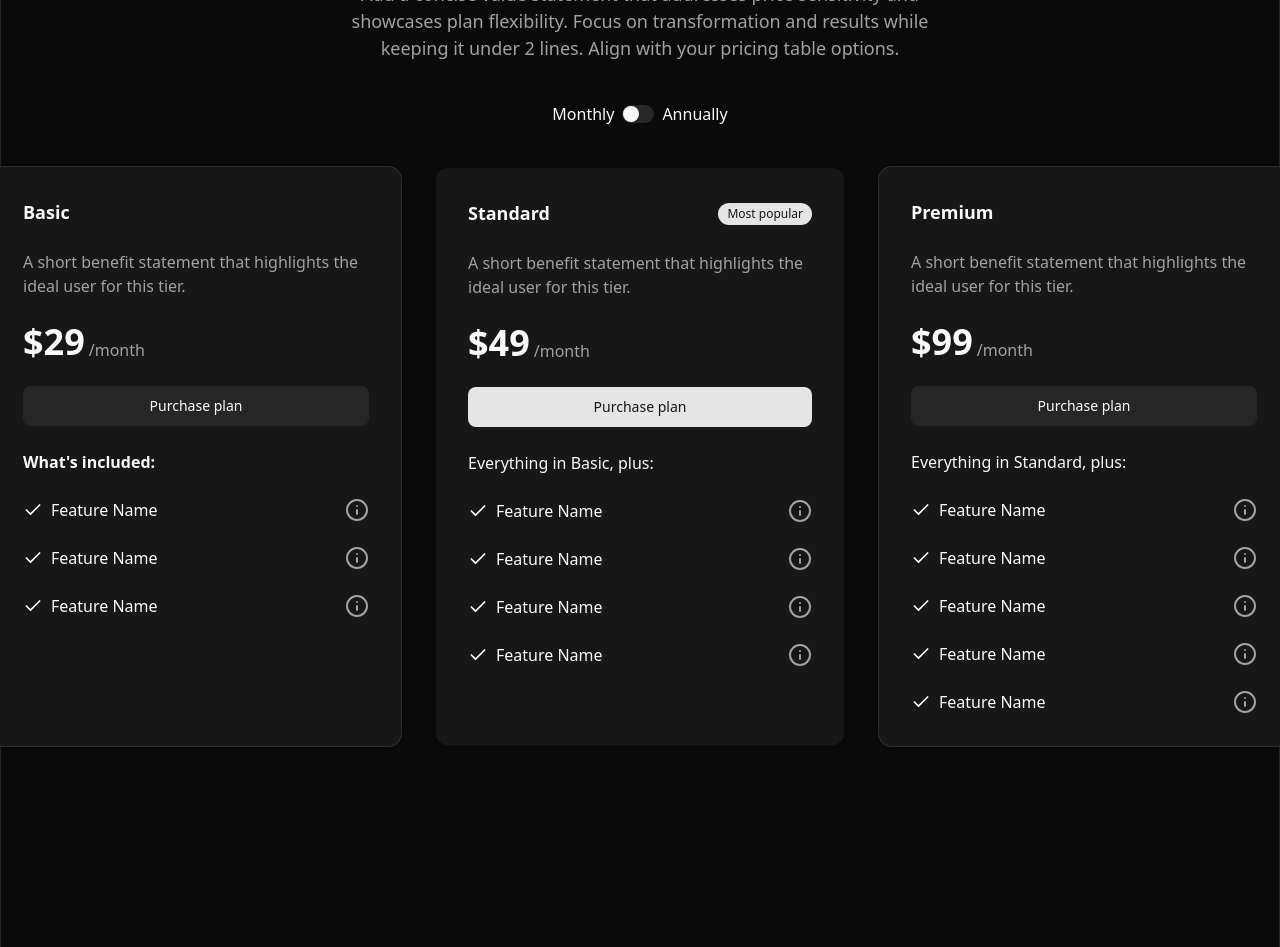
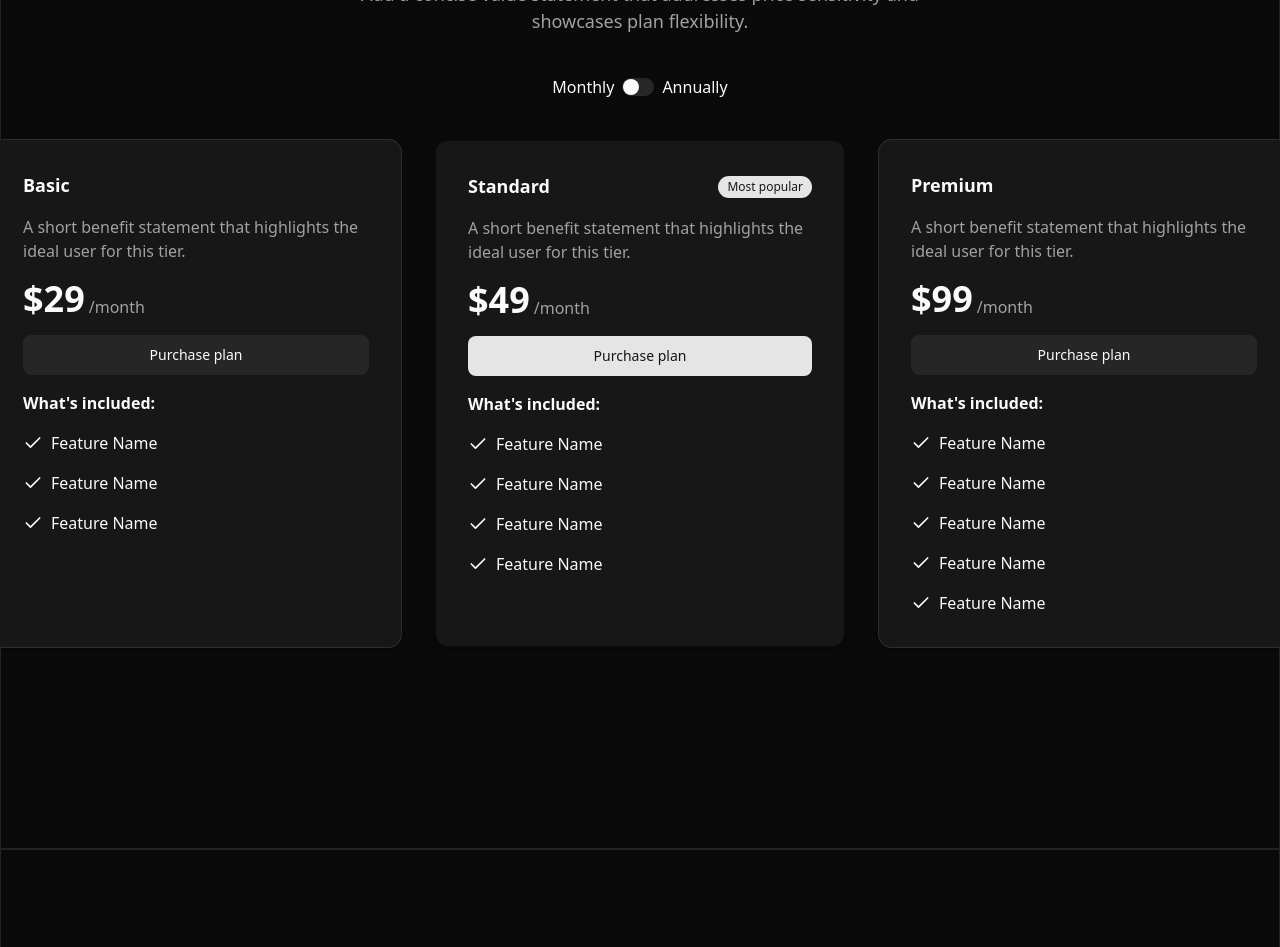
Before and after one commit to yeahitsmejayyy/skelly-site, a React (Vite) app: page / in a window 1280 px wide. Shown: the part 8940-9887 px from the top of the page. Built offline with nearby package versions, Linux system fonts and the light colour scheme.

Commit message:
refactor(site): refactored pricing

```diff
--- a/src/components/site/pricing/pricing-1.tsx
+++ b/src/components/site/pricing/pricing-1.tsx
@@ -1,158 +1,113 @@
-// interface Pricing1Props {
-//   // define props here
-// }
+import type { PricingData } from "@/sections/types/pricing"
+import { Badge } from "@/components/ui/badge"
+import { Button } from "@/components/ui/button"
+import { Card } from "@/components/ui/card"
+import { Switch } from "@/components/ui/switch"
+import { Check, Info } from "lucide-react"
 
-import { Badge } from "@/components/ui/badge";
-import { Button } from "@/components/ui/button";
-import { Card } from "@/components/ui/card";
-import { Switch } from "@/components/ui/switch";
-import { Check, Info } from "lucide-react";
+interface Pricing1Props {
+    data: PricingData
+}
 
-// props: Pricing1Props
-export default function Pricing1() {
+export default function Pricing1({ data }: Pricing1Props) {
+    const {
+        eyebrow,
+        headline,
+        description,
+        showBillingToggle,
+        plans,
+    } = data
+
     return (
         <div className="w-full border flex flex-col gap-y-10 items-center justify-center lg:py-50 py-30 lg:px-0 px-6">
             <div className="w-full lg:max-w-150 flex flex-col gap-y-5 text-center mx-auto">
-                <p className="text-muted-foreground lg:text-[14px]">Hero Section</p>
-                <h1 className="lg:text-5xl text-3xl font-bold">Headline that shows pricing for user success</h1>
+                {eyebrow && (
+                    <p className="text-muted-foreground lg:text-[14px]">
+                        {eyebrow}
+                    </p>
+                )}
+
+                <h1 className="lg:text-5xl text-3xl font-bold">
+                    {headline}
+                </h1>
+
+                {description && (
                     <p className="text-muted-foreground lg:text-[18px]">
-                    Add a concise value statement that addresses price sensitivity and showcases plan flexibility. Focus on transformation and results while keeping it under 2 lines. Align with your pricing table options.
+                        {description}
                     </p>
+                )}
 
+                {showBillingToggle && (
                     <div className="flex items-center gap-x-2 mx-auto mt-5">
                         <p>Monthly</p>
                         <Switch />
                         <p>Annually</p>
                     </div>
+                )}
+            </div>
 
+            <div className="lg:w-325 grid lg:grid-cols-3 grid-cols-1 gap-8">
+                {plans.map(plan => (
+                    <Card
+                        key={plan.id}
+                        className={[
+                            "p-[32px] flex flex-col gap-y-4",
+                            plan.highlighted
+                                ? "border-2 border-neutral-950"
+                                : "",
+                        ].join(" ")}
+                    >
+                        <div className="flex items-center justify-between">
+                            <p className="text-[18px] font-semibold">
+                                {plan.name}
+                            </p>
+                            {plan.badge && <Badge>{plan.badge}</Badge>}
                         </div>
-            <div className="lg:w-325 grid lg:grid-cols-3 grid-cols-1 gap-8">
-                {/* basic */}
-                <Card className="p-[32px]">
-                    <p className="text-[18px] font-semibold">Basic</p>
-                    <p className="text-muted-foreground">A short benefit statement that highlights the ideal user for this tier. </p>
+
+                        {plan.description && (
+                            <p className="text-muted-foreground">
+                                {plan.description}
+                            </p>
+                        )}
+
                         <div className="flex items-end gap-x-1">
-                        <p className="text-4xl font-bold">$29</p>
-                        <small className="text-[16px] text-muted-foreground">/month</small>
+                            <p className="text-4xl font-bold">
+                                {plan.price.amount}
+                            </p>
+                            <small className="text-[16px] text-muted-foreground">
+                                /{plan.price.interval}
+                            </small>
                         </div>
-                    <Button variant={'secondary'} size={'lg'}>Purchase plan</Button>
-                    <p className="font-semibold">What's included:</p>
-                    {/* feature list */}
-                    <div className="flex items-center justify-between">
+
+                        <Button
+                            size="lg"
+                            variant={plan.cta.variant ?? "secondary"}
+                            asChild
+                        >
+                            <a href={plan.cta.href}>{plan.cta.label}</a>
+                        </Button>
+
+                        <p className="font-semibold">
+                            What&apos;s included:
+                        </p>
+
+                        {plan.features.map((feature, idx) => (
+                            <div
+                                key={idx}
+                                className="flex items-center justify-between"
+                            >
                                 <div className="flex items-center gap-x-2">
-                            <Check size="20" />
-                            <p>Feature Name</p>
+                                    <Check size={20} />
+                                    <p>{feature.label}</p>
                                 </div>
+                                {feature.tooltip && (
                                     <Info className="text-muted-foreground" />
+                                )}
                             </div>
-                    <div className="flex items-center justify-between">
-                        <div className="flex items-center gap-x-2">
-                            <Check size="20" />
-                            <p>Feature Name</p>
-                        </div>
-                        <Info className="text-muted-foreground" />
-                    </div>
-                    <div className="flex items-center justify-between">
-                        <div className="flex items-center gap-x-2">
-                            <Check size="20" />
-                            <p>Feature Name</p>
-                        </div>
-                        <Info className="text-muted-foreground" />
-                    </div>
+                        ))}
                     </Card>
-
-                {/* standard */}
-                <Card className="border border-2 border-neutral-950 p-[32px]">
-                    <div className="flex items-center justify-between">
-                        <p className="text-[18px] font-semibold">Standard</p>
-                        <Badge>Most popular</Badge>
-                    </div>
-                    <p className="text-muted-foreground">A short benefit statement that highlights the ideal user for this tier. </p>
-                    <div className="flex items-end gap-x-1">
-                        <p className="text-4xl font-bold">$49</p>
-                        <small className="text-[16px] text-muted-foreground">/month</small>
-                    </div>
-                    <Button variant={'default'} size={'lg'}>Purchase plan</Button>
-                    <p>Everything in Basic, plus:</p>
-                    {/* feature list */}
-                    <div className="flex items-center justify-between">
-                        <div className="flex items-center gap-x-2">
-                            <Check size="20" />
-                            <p>Feature Name</p>
-                        </div>
-                        <Info className="text-muted-foreground" />
-                    </div>
-                    <div className="flex items-center justify-between">
-                        <div className="flex items-center gap-x-2">
-                            <Check size="20" />
-                            <p>Feature Name</p>
-                        </div>
-                        <Info className="text-muted-foreground" />
-                    </div>
-                    <div className="flex items-center justify-between">
-                        <div className="flex items-center gap-x-2">
-                            <Check size="20" />
-                            <p>Feature Name</p>
-                        </div>
-                        <Info className="text-muted-foreground" />
-                    </div>
-                    <div className="flex items-center justify-between">
-                        <div className="flex items-center gap-x-2">
-                            <Check size="20" />
-                            <p>Feature Name</p>
-                        </div>
-                        <Info className="text-muted-foreground" />
-                    </div>
-                </Card>
-
-                {/* premium */}
-                <Card className="p-[32px]">
-                    <p className="text-[18px] font-semibold">Premium</p>
-                    <p className="text-muted-foreground">A short benefit statement that highlights the ideal user for this tier. </p>
-                    <div className="flex items-end gap-x-1">
-                        <p className="text-4xl font-bold">$99</p>
-                        <small className="text-[16px] text-muted-foreground">/month</small>
-                    </div>
-                    <Button variant={'secondary'} size={'lg'}>Purchase plan</Button>
-                    <p>Everything in Standard, plus:</p>
-                    {/* feature list */}
-                    <div className="flex items-center justify-between">
-                        <div className="flex items-center gap-x-2">
-                            <Check size="20" />
-                            <p>Feature Name</p>
-                        </div>
-                        <Info className="text-muted-foreground" />
-                    </div>
-                    <div className="flex items-center justify-between">
-                        <div className="flex items-center gap-x-2">
-                            <Check size="20" />
-                            <p>Feature Name</p>
-                        </div>
-                        <Info className="text-muted-foreground" />
-                    </div>
-                    <div className="flex items-center justify-between">
-                        <div className="flex items-center gap-x-2">
-                            <Check size="20" />
-                            <p>Feature Name</p>
-                        </div>
-                        <Info className="text-muted-foreground" />
-                    </div>
-                    <div className="flex items-center justify-between">
-                        <div className="flex items-center gap-x-2">
-                            <Check size="20" />
-                            <p>Feature Name</p>
-                        </div>
-                        <Info className="text-muted-foreground" />
-                    </div>
-                    <div className="flex items-center justify-between">
-                        <div className="flex items-center gap-x-2">
-                            <Check size="20" />
-                            <p>Feature Name</p>
-                        </div>
-                        <Info className="text-muted-foreground" />
-                    </div>
-                </Card>
+                ))}
             </div>
         </div>
-    );
+    )
 }
--- a/src/routes/home.tsx
+++ b/src/routes/home.tsx
@@ -3,7 +3,6 @@ import { Section } from "@/sections/section"
 import FAQ1 from "@/components/site/faq/faq-1"
 import Footer1 from "@/components/site/footer/footer-1"
 import LeadCapture1 from "@/components/site/lead-capture/lead-capture-1"
-import Pricing1 from "@/components/site/pricing/pricing-1"
 
 // interface HomeProps {
 //   // define props here
@@ -368,7 +367,85 @@ export default function Home() {
                 }}
             />
 
-            <Pricing1 />
+            <Section
+                type="pricing"
+                variant="1"
+                data={{
+                    eyebrow: "Pricing",
+                    headline: "Headline that shows pricing for user success",
+                    description:
+                        "Add a concise value statement that addresses price sensitivity and showcases plan flexibility.",
+                    showBillingToggle: true,
+                    plans: [
+                        {
+                            id: "basic",
+                            name: "Basic",
+                            description:
+                                "A short benefit statement that highlights the ideal user for this tier.",
+                            price: {
+                                amount: "$29",
+                                interval: "month",
+                            },
+                            cta: {
+                                label: "Purchase plan",
+                                href: "/checkout/basic",
+                                variant: "secondary",
+                            },
+                            features: [
+                                { label: "Feature Name" },
+                                { label: "Feature Name" },
+                                { label: "Feature Name" },
+                            ],
+                        },
+                        {
+                            id: "standard",
+                            name: "Standard",
+                            badge: "Most popular",
+                            highlighted: true,
+                            description:
+                                "A short benefit statement that highlights the ideal user for this tier.",
+                            price: {
+                                amount: "$49",
+                                interval: "month",
+                            },
+                            cta: {
+                                label: "Purchase plan",
+                                href: "/checkout/standard",
+                                variant: "default",
+                            },
+                            features: [
+                                { label: "Feature Name" },
+                                { label: "Feature Name" },
+                                { label: "Feature Name" },
+                                { label: "Feature Name" },
+                            ],
+                        },
+                        {
+                            id: "premium",
+                            name: "Premium",
+                            description:
+                                "A short benefit statement that highlights the ideal user for this tier.",
+                            price: {
+                                amount: "$99",
+                                interval: "month",
+                            },
+                            cta: {
+                                label: "Purchase plan",
+                                href: "/checkout/premium",
+                                variant: "secondary",
+                            },
+                            features: [
+                                { label: "Feature Name" },
+                                { label: "Feature Name" },
+                                { label: "Feature Name" },
+                                { label: "Feature Name" },
+                                { label: "Feature Name" },
+                            ],
+                        },
+                    ],
+                }}
+            />
+
             <FAQ1 />
             <LeadCapture1 />
             <Footer1 />
--- a/src/sections/registry.ts
+++ b/src/sections/registry.ts
@@ -30,6 +30,9 @@ import type { SocialProofData } from "@/sections/types/social-proof"
 import Comparison1 from "@/components/site/comparison/comparison-1"
 import type { ComparisonData } from "@/sections/types/comparison"
 
+import Pricing1 from "@/components/site/pricing/pricing-1"
+import type { PricingData } from "@/sections/types/pricing"
+
 export const sectionRegistry = {
     nav: {
         "1": Nav1 satisfies SectionRenderer<NavData>,
@@ -61,4 +64,7 @@ export const sectionRegistry = {
     comparison: {
         "1": Comparison1 satisfies SectionRenderer<ComparisonData>,
     },
+    pricing: {
+        "1": Pricing1 satisfies SectionRenderer<PricingData>,
+    },
 } as const
--- /dev/null
+++ b/src/sections/types/pricing.ts
@@ -0,0 +1,36 @@
+export interface PricingFeature {
+    label: string
+    tooltip?: string
+}
+
+export interface PricingPlan {
+    id: string
+    name: string
+    description?: string
+
+    price: {
+        amount: string
+        interval: string
+    }
+
+    highlighted?: boolean
+    badge?: string
+
+    cta: {
+        label: string
+        href: string
+        variant?: "default" | "secondary"
+    }
+
+    features: PricingFeature[]
+}
+
+export interface PricingData {
+    eyebrow?: string
+    headline: string
+    description?: string
+
+    showBillingToggle?: boolean
+
+    plans: PricingPlan[]
+}
```
Lines whose indentation alone changed are shown as unchanged.
